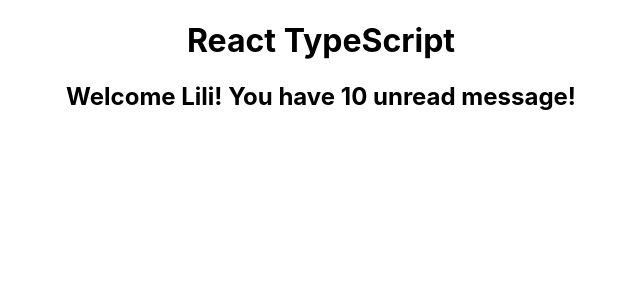
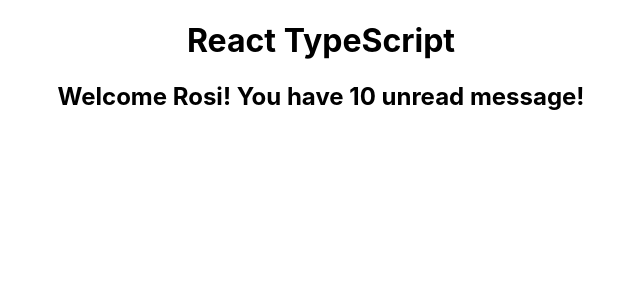
Before and after one commit to devgirlpro/react-typescript, a React (Create React App) app: page / in a window 1280 px wide. Shown: the top 300 px of the page, without its empty margins (319-959 px from the left). Built offline with nearby package versions, Linux system fonts and the light colour scheme.

Commit message:
typing props

```diff
--- a/src/App.tsx
+++ b/src/App.tsx
@@ -6,7 +6,7 @@
   return (
     <div className="App">
       <h1>React TypeScript</h1>
-      <Greet  />
+      <Greet  name= 'Rosi'/>
     </div>
   );
 }
--- a/src/components/Greet.tsx
+++ b/src/components/Greet.tsx
@@ -1,12 +1,12 @@
 import { type } from '@testing-library/user-event/dist/type';
 import React from 'react';
-//  type GreetProps = {
-//     name: string
-// }
+type GreetProps = {
+  name: string
+}
 
 
-const Greet = () => {
-  return <h2>Welcome  Lili! You have 10 unread message!</h2>;
+const Greet = (props: GreetProps) => {
+  return <h2>Welcome  {props.name}! You have 10 unread message!</h2>;
 };
 
 export default Greet;
```
